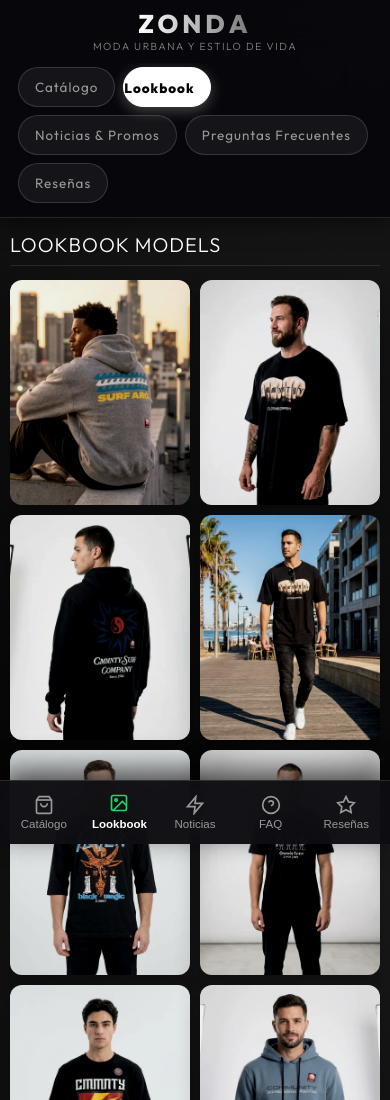
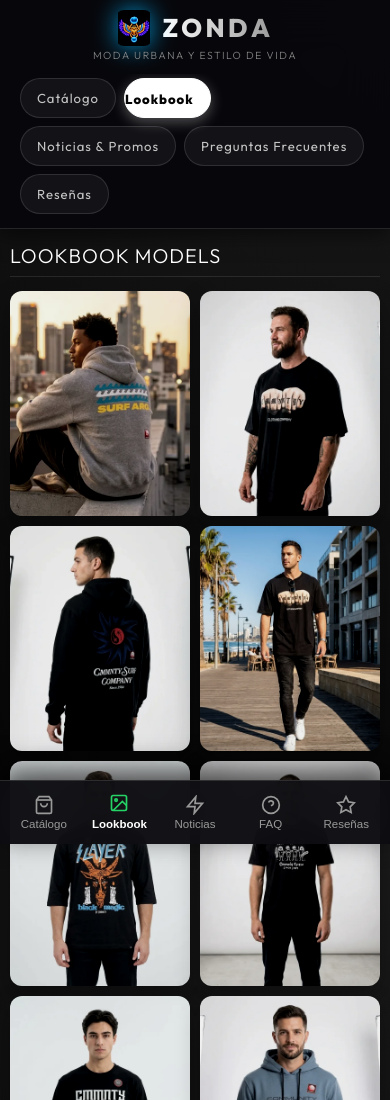
Before and after one commit to informaticasurr-maker/zonda-estilo, a website: page index.html in a window 390 px wide. Shown: the top 1100 px of the page. Drawn offline with Linux system fonts and the light colour scheme; no server answers.

Commit message:
feat: logo oficial de escarabajo alado, favicon, app icons PWA y menus móviles perfectamente ordenados

```diff
--- a/index.html
+++ b/index.html
@@ -4,6 +4,14 @@
     <meta charset="UTF-8">
     <meta name="viewport" content="width=device-width, initial-scale=1.0">
     <title>Zonda - Indumentaria</title>
+
+    <!-- Icono de pestaña (Favicon) e Iconos de Instalación en Celular y Escritorio (PWA) -->
+    <link rel="icon" type="image/x-icon" href="favicon.ico">
+    <link rel="icon" type="image/png" sizes="32x32" href="logo.png">
+    <link rel="apple-touch-icon" sizes="180x180" href="apple-touch-icon.png">
+    <link rel="manifest" href="manifest.json">
+    <meta name="theme-color" content="#050505">
+
     <link rel="stylesheet" href="styles.css">
     <link href="https://fonts.googleapis.com/css2?family=Outfit:wght@300;400;600;800&display=swap" rel="stylesheet">
 </head>
@@ -13,7 +21,10 @@
         <!-- Left Column: Navigation & Branding -->
         <aside class="sidebar">
             <div class="brand">
-                <h1>ZONDA</h1>
+                <div class="brand-header">
+                    <img src="logo.png" alt="Logo Oficial Zonda" class="brand-logo" width="46" height="46">
+                    <h1>ZONDA</h1>
+                </div>
                 <p>Moda Urbana y Estilo de Vida</p>
             </div>
 
--- a/styles.css
+++ b/styles.css
@@ -57,14 +57,30 @@ body {
     flex-shrink: 0;
 }
 
+.brand-header {
+    display: flex;
+    align-items: center;
+    gap: 12px;
+}
+
+.brand-logo {
+    width: 44px;
+    height: 44px;
+    object-fit: contain;
+    filter: drop-shadow(0 0 10px rgba(0, 180, 255, 0.65));
+    border-radius: 8px;
+    flex-shrink: 0;
+}
+
 .brand h1 {
     font-size: 2.2rem;
     font-weight: 800;
     letter-spacing: 4px;
     text-transform: uppercase;
-    background: linear-gradient(to right, #fff, #777);
+    background: linear-gradient(to right, #fff, #999);
     -webkit-background-clip: text;
     -webkit-text-fill-color: transparent;
+    margin: 0;
 }
 
 .brand p {
@@ -540,31 +556,42 @@ body {
         box-shadow: 0 4px 20px rgba(0, 0, 0, 0.6);
     }
 
-    /* ZONDA y su logotipo arriba de todo */
+    /* ZONDA y su logotipo oficial arriba de todo */
     .brand {
-        margin: 0 0 2px 0;
+        margin: 0 0 4px 0;
         text-align: center;
         display: flex;
         flex-direction: column;
         align-items: center;
         justify-content: center;
     }
+    .brand-header {
+        display: inline-flex;
+        align-items: center;
+        justify-content: center;
+        gap: 10px;
+    }
+    .brand-logo {
+        width: 36px;
+        height: 36px;
+        filter: drop-shadow(0 0 12px rgba(0, 180, 255, 0.8));
+    }
     .brand h1 {
         font-size: 1.6rem;
         font-weight: 800;
-        letter-spacing: 4px;
-        line-height: 1.1;
+        letter-spacing: 3.5px;
+        line-height: 1;
         margin: 0;
     }
     .brand p {
         font-size: 0.65rem;
         letter-spacing: 1.5px;
-        margin-top: 2px;
+        margin-top: 3px;
         color: var(--text-secondary);
         opacity: 0.85;
     }
 
-    /* Menús de cada pestaña: justo abajo, uno al lado del otro */
+    /* Menús de cada pestaña: perfectamente ordenados uno al lado del otro */
     .interactive-menu {
         width: 100%;
         position: static;
@@ -576,10 +603,11 @@ body {
         white-space: nowrap;
         gap: 8px;
         margin: 4px 0 2px 0;
-        padding: 4px 4px 6px 4px;
+        padding: 4px 6px 6px 6px;
         border-bottom: none;
         -webkit-overflow-scrolling: touch;
         scrollbar-width: none;
+        scroll-snap-type: x mandatory;
     }
     .interactive-menu::-webkit-scrollbar {
         display: none;
@@ -589,15 +617,17 @@ body {
         display: inline-flex;
         align-items: center;
         justify-content: center;
-        padding: 6px 16px;
+        padding: 7px 16px;
         border-radius: 20px;
-        background: rgba(255, 255, 255, 0.06);
-        border: 1px solid rgba(255, 255, 255, 0.14);
-        font-size: 0.84rem;
-        color: var(--text-secondary);
+        background: rgba(255, 255, 255, 0.05);
+        border: 1px solid rgba(255, 255, 255, 0.12);
+        font-size: 0.82rem;
+        font-weight: 500;
+        color: rgba(255, 255, 255, 0.75);
         white-space: nowrap;
         flex-shrink: 0;
-        transition: all 0.25s cubic-bezier(0.4, 0, 0.2, 1);
+        scroll-snap-align: start;
+        transition: all 0.22s cubic-bezier(0.4, 0, 0.2, 1);
     }
     .tab-btn.active {
         background: #ffffff;
@@ -606,7 +636,7 @@ body {
         border-bottom: 1px solid #ffffff;
         font-weight: 700;
         transform: none;
-        box-shadow: 0 4px 14px rgba(255, 255, 255, 0.25);
+        box-shadow: 0 4px 14px rgba(255, 255, 255, 0.3);
     }
 
     /* Ocultar elementos secundarios del sidebar en móvil */
```
Also changed, not shown: apple-touch-icon.png (added), favicon.ico (added), icon-192.png (added), icon-512.png (added), logo.png (added), manifest.json (added).
